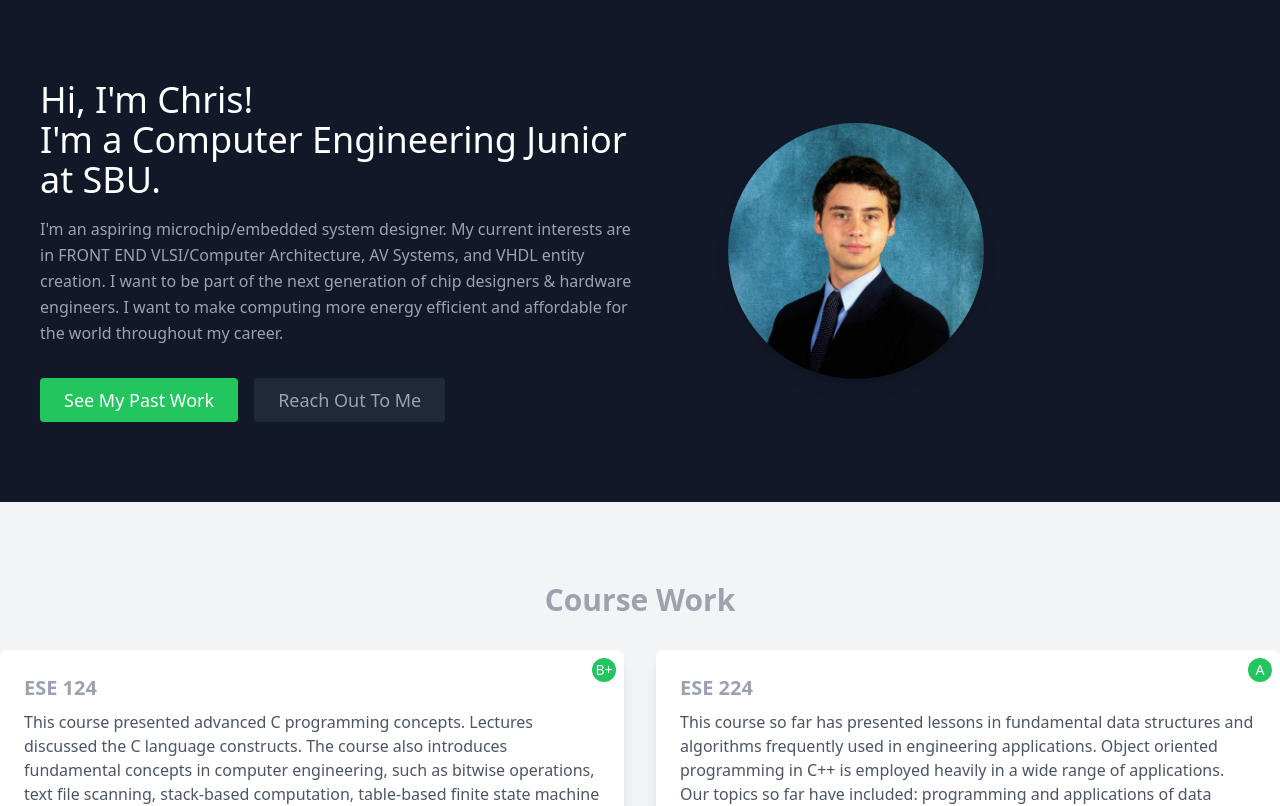
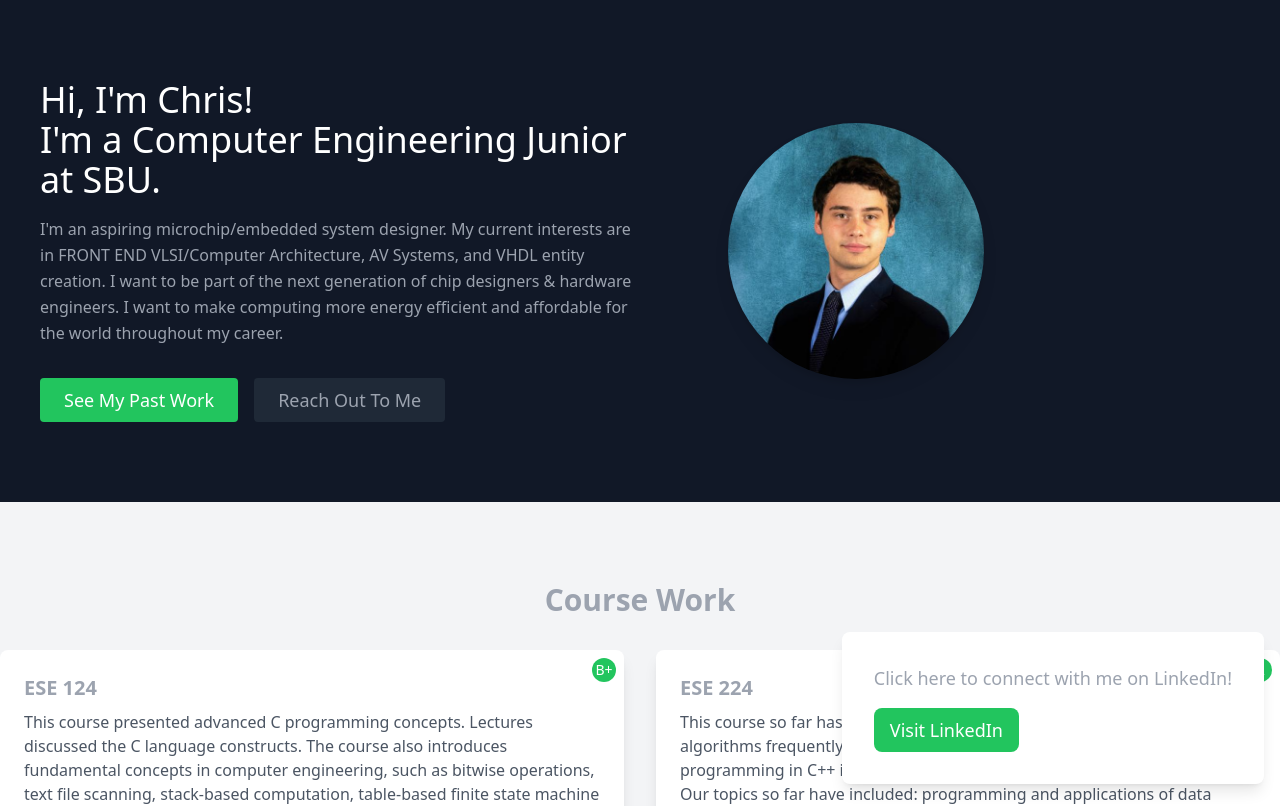
Before and after one commit to rparsa49/chris-updated-portfolio, a React (Create React App) app: page / in a window 1280 px wide. Shown: the top 806 px of the page. Built offline with nearby package versions, Linux system fonts and the light colour scheme.

Commit message:
made popup permanent

```diff
--- a/src/components/Popup.js
+++ b/src/components/Popup.js
@@ -1,20 +1,6 @@
-import React, { useState, useEffect } from 'react';
+import React from 'react';
 
 const Popup = () => {
-  const [showPopup, setShowPopup] = useState(true);
-
-  useEffect(() => {
-    const timeout = setTimeout(() => {
-      setShowPopup(false);
-    }, 5000);
-
-    return () => clearTimeout(timeout);
-  }, []);
-
-  if (!showPopup) {
-    return null;
-  }
-
   const handleLinkedInClick = () => {
     window.open('https://www.linkedin.com/in/christopher-nielsen-ab6233205/', '_blank');
   };
@@ -22,12 +8,12 @@ const Popup = () => {
   return (
     <div className="fixed bottom-4 right-4 z-50">
       <div className="bg-white rounded-lg p-8 shadow-lg">
-        <p className="text-lg text-center mb-4">Click here to connect with me on Linkedin!</p>
+        <p className="text-lg text-center mb-4">Click here to connect with me on LinkedIn!</p>
         <button
           className="bg-green-500 hover:bg-green-600 text-white rounded-lg px-4 py-2 text-lg"
           onClick={handleLinkedInClick}
         >
-          Visit Linkedin
+          Visit LinkedIn
         </button>
       </div>
     </div>
```
